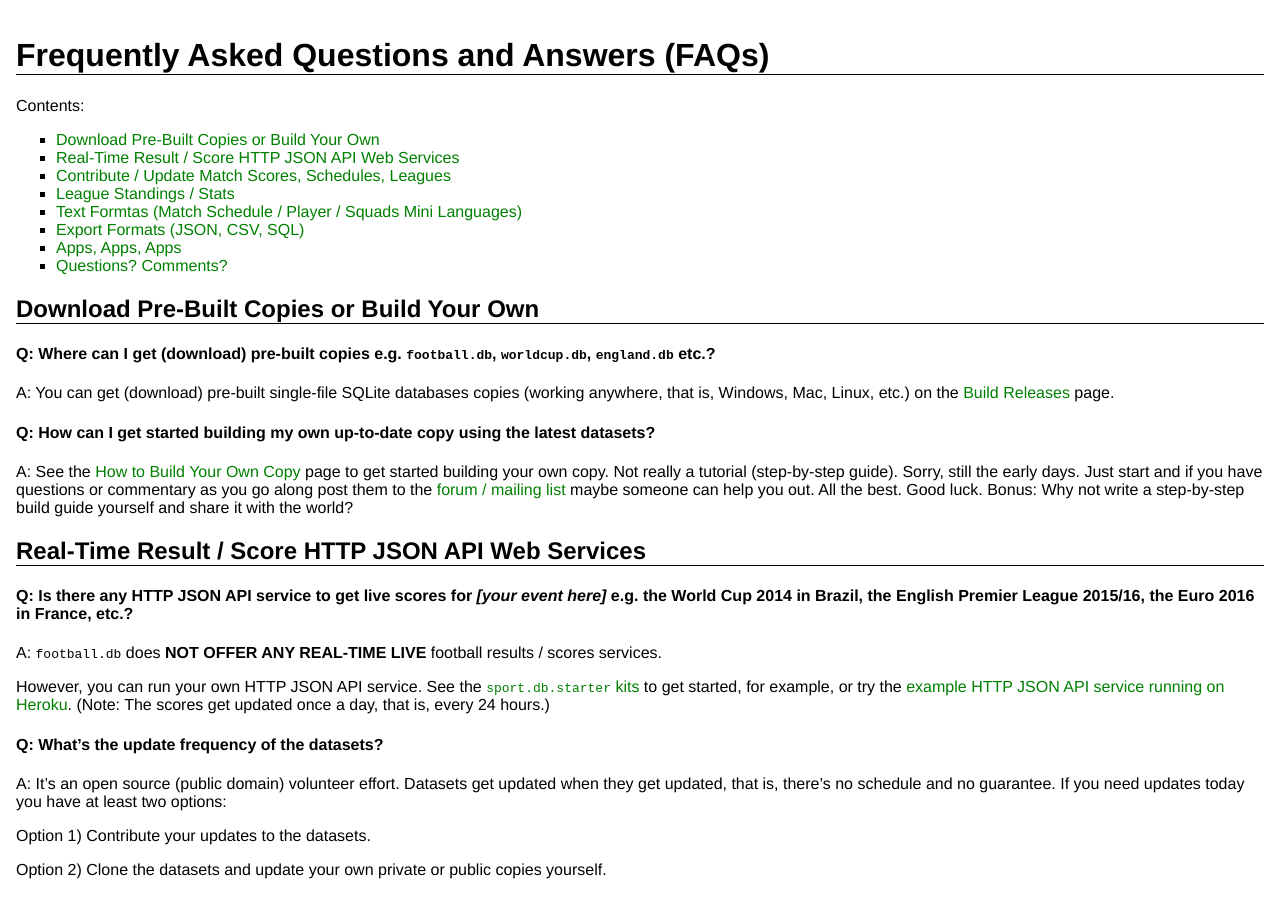
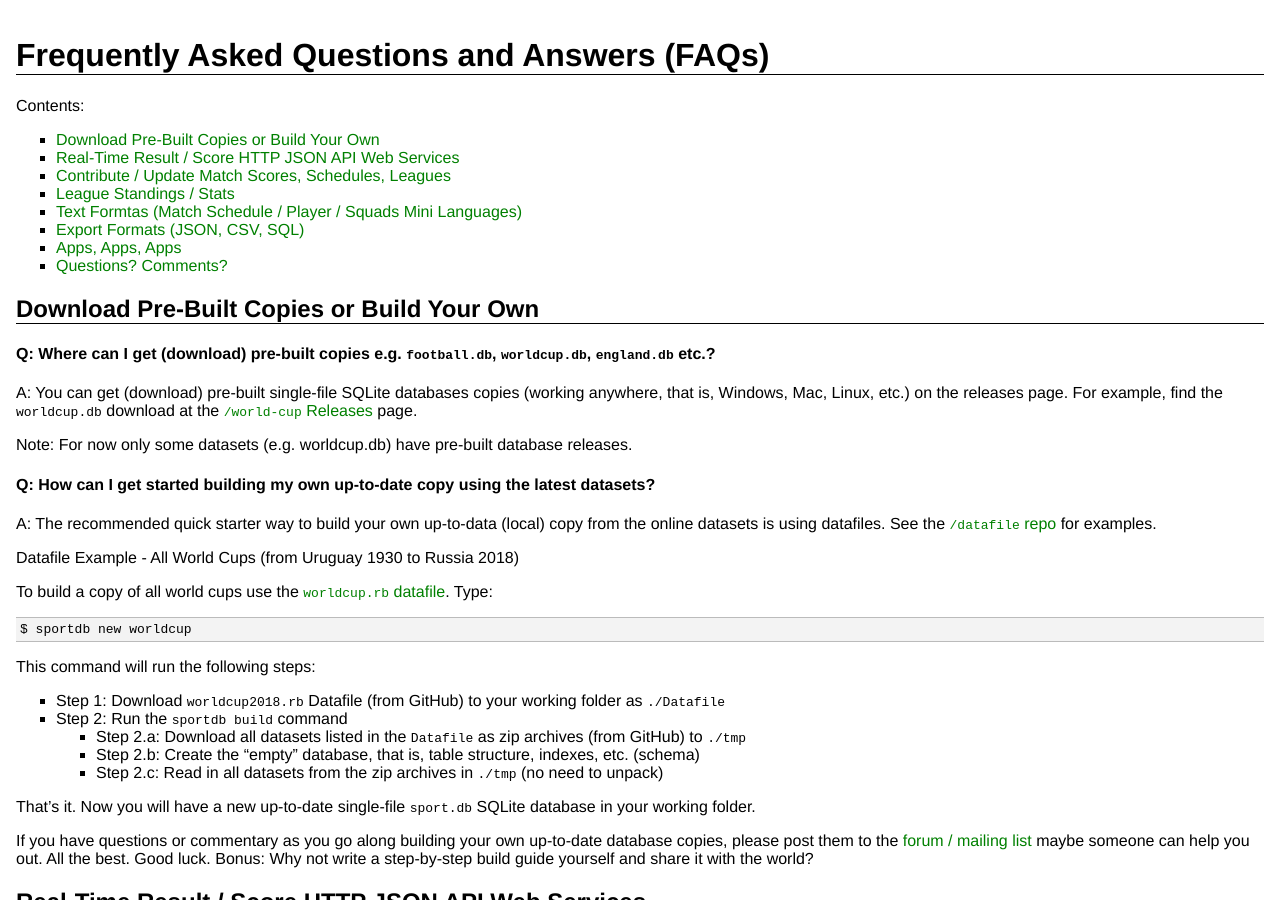
Before and after one commit to openfootball/docs, a Jekyll site: the page built from questions.md, in a window 1280 px wide and 900 px high. Built offline with Jekyll 4.4.1, drawn with Linux system fonts in a browser that asks for light colours.

Commit message:
Update questions.md

```diff
--- a/questions.md
+++ b/questions.md
@@ -26,18 +26,51 @@ Contents:
 #### Q: Where can I get (download) pre-built copies e.g. `football.db`, `worldcup.db`, `england.db` etc.?
 
 A: You can get (download) pre-built single-file SQLite databases copies (working anywhere, that is, Windows, Mac, Linux, etc.)
-on the [Build Releases](https://github.com/openfootball/build/releases) page.
+on the releases page. For example, find the `worldcup.db` download at the [`/world-cup` Releases](https://github.com/openfootball/world-cup/releases) page.
+
+Note: For now only some datasets (e.g. worldcup.db) have pre-built database releases.
+
 
 
 #### Q: How can I get started building my own up-to-date copy using the latest datasets?
 
-A: See the [How to Build Your Own Copy](http://openfootball.github.io/build.html) page
+A: The recommended quick starter way to build your own up-to-data (local) copy from the online datasets is using datafiles.
+See the [`/datafile` repo](https://github.com/openfootball/datafile) for examples.
+
+Datafile Example - All World Cups (from Uruguay 1930 to Russia 2018)
+
+To build a copy of all world cups use the [`worldcup.rb` datafile](https://github.com/openfootball/datafile/blob/master/worldcup.rb).
+Type:
+
+    $ sportdb new worldcup
+
+This command will run the following steps:
+
+- Step 1:  Download `worldcup2018.rb` Datafile (from GitHub) to your working folder as `./Datafile`
+- Step 2:  Run the `sportdb build` command
+    - Step 2.a:  Download all datasets listed in the `Datafile` as zip archives (from GitHub) to `./tmp`
+    - Step 2.b:  Create the "empty" database, that is, table structure, indexes, etc. (schema)
+    - Step 2.c:  Read in all datasets from the zip archives in `./tmp` (no need to unpack)
+
+That's it. Now you will have a new up-to-date single-file `sport.db` SQLite database in your working folder.
+
+<!--
+See the [How to Build Your Own Copy](http://openfootball.github.io/build.html) page
 to get started building your own copy. Not really a tutorial (step-by-step guide). Sorry, still the early days.
 Just start and if you have questions or commentary as you go along post
 them to the [forum / mailing list](http://groups.google.com/group/opensport)
 maybe someone can help you out. All the best.
 Good luck. Bonus: Why not write a step-by-step build guide yourself and share
 it with the world?
+-->
+
+If you have questions or commentary as you go along building your own up-to-date database copies, please post
+them to the [forum / mailing list](http://groups.google.com/group/opensport)
+maybe someone can help you out. All the best.
+Good luck. Bonus: Why not write a step-by-step build guide yourself and share
+it with the world?
+
+
 
 
 
```
